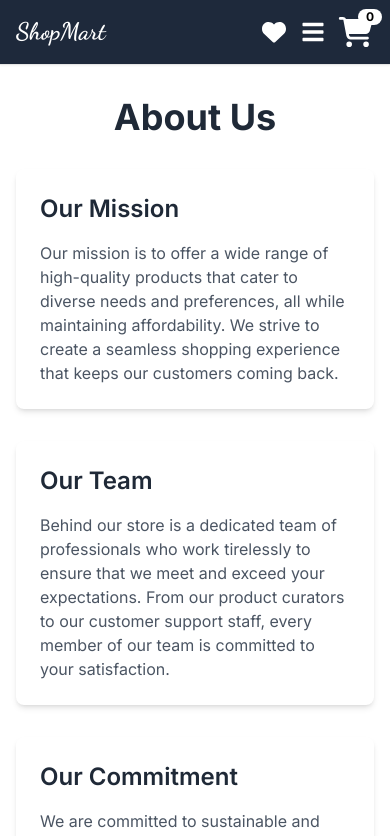
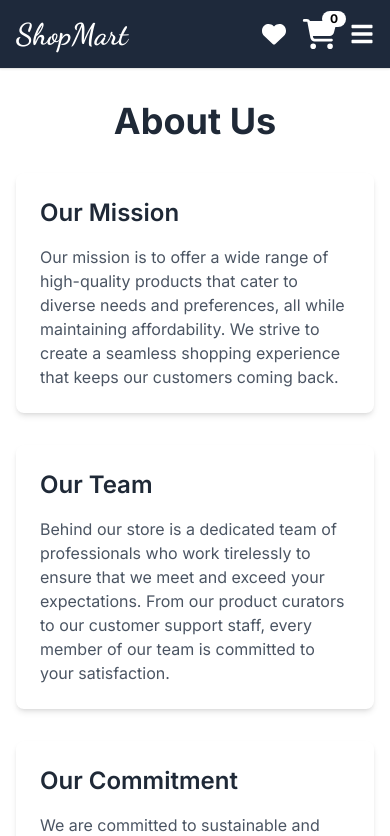
Before and after one commit to FurquanAnwer/Shopmart_hiring, a Next.js app: page /about in a window 390 px wide. Shown: the top 836 px of the page. Built offline with nearby package versions, Linux system fonts and the light colour scheme.

Commit message:
added responsiveness to navbar

```diff
--- a/app/components/NavBar.tsx
+++ b/app/components/NavBar.tsx
@@ -39,31 +39,32 @@ const NavBar = () => {
     <div className='sticky top-0 w-full bg-slate-800 z-30 shadow-sm'>
       <div className='py-4 border-b-[1px]'>
         <Container>
-          <div className='flex flex-wrap items-center justify-between gap-3 md:gap-0'>
-            <Link href="/" className={`${dancing.className} font-extrabold text-2xl md:text-4xl lg:text-6xl text-white`}>
+          <div className='flex flex-wrap items-center justify-between md:gap-0'>
+            <Link href="/" className={`${dancing.className} font-extrabold text-3xl md:text-4xl lg:text-6xl text-white`}>
               ShopMart
             </Link>
-              <div>
+
+            <div>
               <form onSubmit={handleSearch} className='hidden md:flex items-center'>
                 <input
                   type="text"
                   value={searchQuery}
                   onChange={(e) => setSearchQuery(e.target.value)}
                   placeholder="Search for products, brands or categories..."
-                  className='p-2 rounded-sm w-[700px]'
+                  className='p-2 rounded-sm md:w-[300px] lg:w-[450px] xl:w-[600px] 2xl:w-[800px]'
                 />
                 <button type="submit" className='bg-white text-slate-950 p-2 rounded-sm ml-1 h-[40px] w-[40px] flex justify-center items-center'>
                   <FaSearch />
                 </button>
               </form>
-              </div>
+            </div>
 
             <div className='flex items-center gap-3 md:gap-5'>
               <FontAwesomeIcon icon={faHeart} className='text-white text-2xl cursor-pointer' onClick={navigateToWishList}/>
+              <CartCount />
               <button className='md:hidden' onClick={() => setIsMenuOpen(!isMenuOpen)}>
                 <FaBars size={24} className='text-white'/>
               </button>
-              <CartCount />
             </div>
           </div>
           {isMenuOpen && (
```
